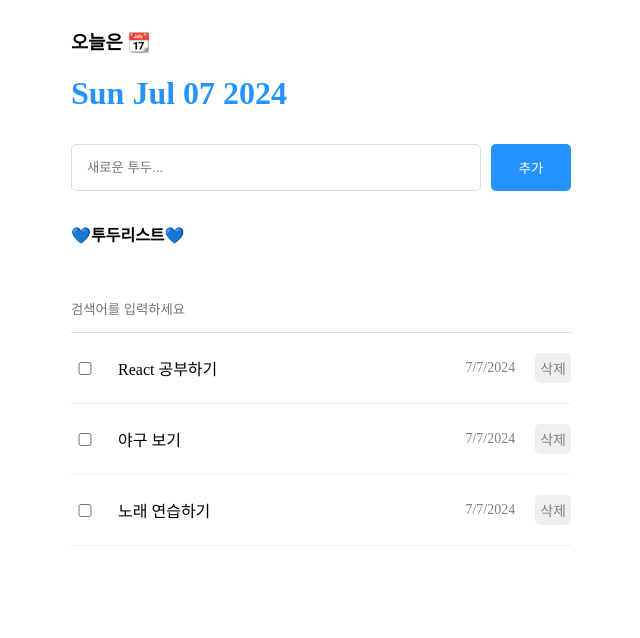
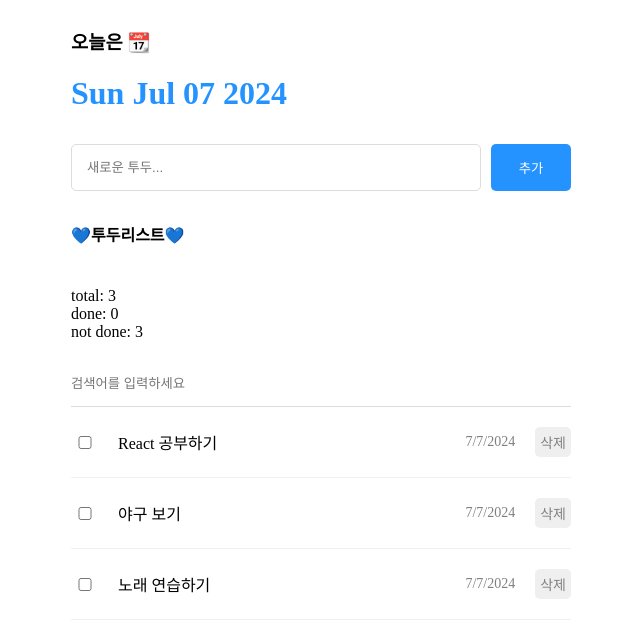
Before and after one commit to study-by-young/onebite-react, a React (Vite) app in the folder to-do/: page / in a window 1280 px wide. Shown: the top 638 px of the page, without its empty margins (319-959 px from the left). Built offline with nearby package versions, Linux system fonts and the light colour scheme.

Commit message:
useMemo와 연산 최적화

```diff
--- a/to-do/src/components/List.jsx
+++ b/to-do/src/components/List.jsx
@@ -1,6 +1,6 @@
 import "./List.css";
 import ToDoItem from "./ToDoItem";
-import { useState } from "react";
+import { useState, useMemo } from "react";
 
 const List = ({ todos, onUpdate, onDelete }) => {
   const [search, setSearch] = useState("");
@@ -20,9 +20,48 @@
 
   const filteredTodos = getFilteredData(); //List 컴포넌트가 리렌더링 될 때마다 호출
 
+  // const getAnalyzedData = () => {
+  //   console.log("getAnalyzedData 호출!");
+  //   const totalCount = todos.length;
+  //   const doneCount = todos.filter((todo) => todo.isDone).length;
+  //   const notDoneCount = totalCount - doneCount;
+
+  //   return {
+  //     totalCount,
+  //     doneCount,
+  //     notDoneCount,
+  //   };
+  // };
+
+  // const { totalCount, doneCount, notDoneCount } = getAnalyzedData();
+
+  //useMemo(콜백함수, 의존성배열(deps))
+  //특정 조건이 만족했을 때에만 함수를 수행하도록 제어할 수 있는 Hook
+  //deps에 들어가는 값이 바뀌면 콜백함수를 다시 실행
+  //-deps에 빈 배열을 넣어주면 컴포넌트가 최초 렌더링 되었을 때만 함수 수행
+  //-deps에 todos를 넣어주면 todos가 변경될 때 함수 수행
+  //콜백함수에 메모이제이션 하고 싶은 함수 작성
+  const { totalCount, doneCount, notDoneCount } = useMemo(() => {
+    console.log("getAnalyzedData 호출!");
+    const totalCount = todos.length;
+    const doneCount = todos.filter((todo) => todo.isDone).length;
+    const notDoneCount = totalCount - doneCount;
+
+    return {
+      totalCount,
+      doneCount,
+      notDoneCount,
+    };
+  }, [todos]);
+
   return (
     <div className="List">
       <h4>💙투두리스트💙</h4>
+      <div>
+        <div>total: {totalCount}</div>
+        <div>done: {doneCount}</div>
+        <div>not done: {notDoneCount}</div>
+      </div>
       <input
         value={search}
         onChange={onChangeSearch}
```
